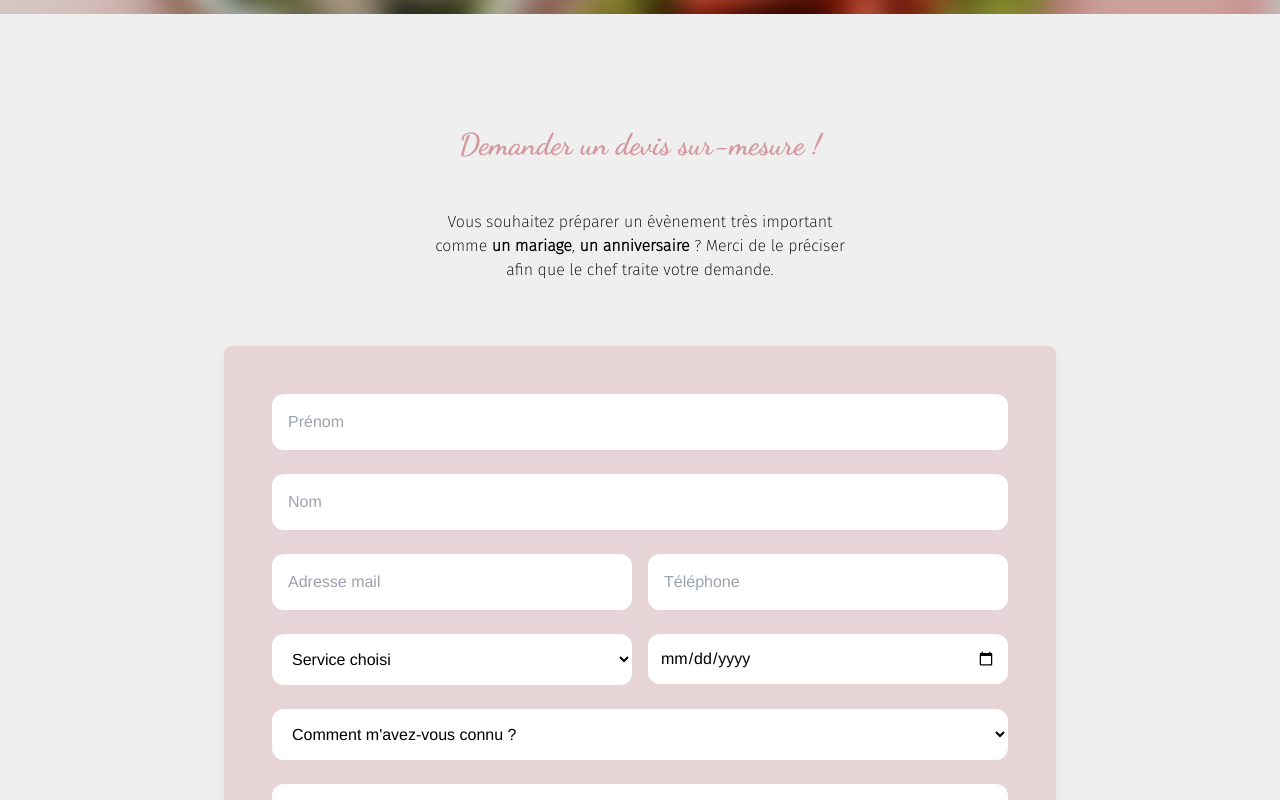
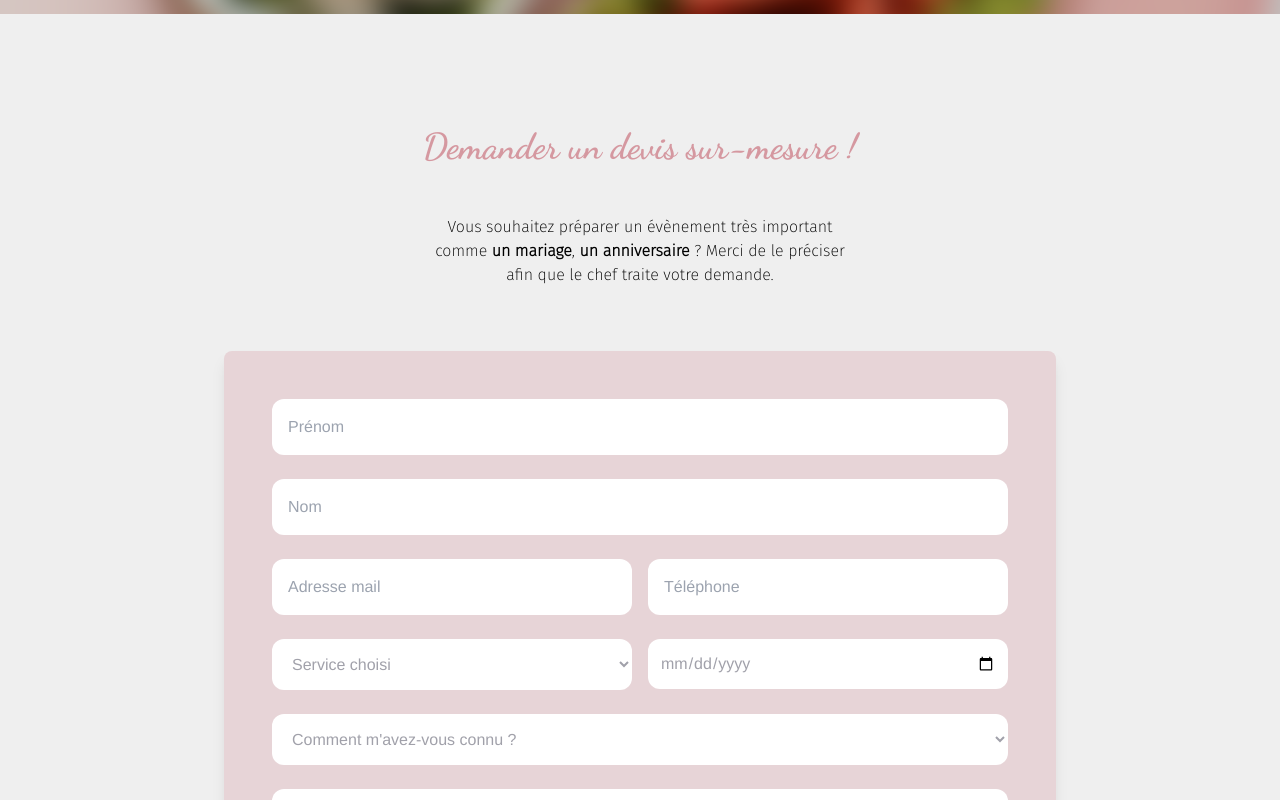
Before and after one commit to franzhopp/By-Sarah-Cuisine, a React (Vite) app: page /devis-gratuit in a window 1280 px wide. Shown: the part 560-1360 px from the top of the page. Built offline with nearby package versions, Linux system fonts and the light colour scheme.

Commit message:
[ADD] update navbar

```diff
--- a/src/Components/Contact/form.jsx
+++ b/src/Components/Contact/form.jsx
@@ -6,7 +6,7 @@ const Form = () => {
     <section className="image-blur-by-sarah-cuisine">
       <div className="max-w-4xl mx-auto px-4 sm:py-20 sm:px-6 lg:px-8">
         <span className="flex flex-col text-center">
-          <p className="font-sans-serif text-2xl font-extrabold text-gray mb-5 mt-10">
+          <p className="font-sans-serif text-2xl font-extrabold text-white mb-5 mt-10">
             Contactez Sarah pour plus d’informations concernant ses prestations
             !
           </p>
--- a/src/Components/Homepage/homepage.jsx
+++ b/src/Components/Homepage/homepage.jsx
@@ -11,7 +11,7 @@ const Homepage = () => {
           className="px-16"
         />
       </div>
-      <div className="text-transparent mb-14">Division invisible</div>
+      <div className="text-transparent mb-12">Division invisible</div>
       <div id="about"></div>
     </section>
   );
--- a/src/Components/Partner/avis-client.jsx
+++ b/src/Components/Partner/avis-client.jsx
@@ -14,7 +14,7 @@ const AvisClient = () => {
             <circle cx="72.5" cy="72.5" r="72.5" fill="#d598a0" />
             <circle cx="72.5" cy="72.5" r="59.5" fill="white" />
           </svg>
-          <h2 className="text-pink text-center mt-3 lg:mt-5">MARIE, 35 ans</h2>
+          <h2 className="text-pink font-sans-recursive text-2xl text-center mt-3 lg:mt-5">Marie, 35 ans</h2>
           <p className="text-justify font-sans-serif mt-4">
             Lorem ipsum dolor sit amet consectetur adipisicing elit. Nulla
             labore aliquid cupiditate officia vitae laboriosam ducimus
@@ -34,7 +34,7 @@ const AvisClient = () => {
             <circle cx="72.5" cy="72.5" r="72.5" fill="#d598a0" />
             <circle cx="72.5" cy="72.5" r="59.5" fill="white" />
           </svg>
-          <h2 className="text-pink text-center mt-3 lg:mt-5">MARIE, 35 ans</h2>
+          <h2 className="text-pink font-sans-recursive text-2xl text-center mt-3 lg:mt-5">Karim, 35 ans</h2>
           <p className="text-justify font-sans-serif mt-4">
             Lorem ipsum dolor sit amet consectetur adipisicing elit. Nulla
             labore aliquid cupiditate officia vitae laboriosam ducimus
@@ -54,7 +54,7 @@ const AvisClient = () => {
             <circle cx="72.5" cy="72.5" r="72.5" fill="#d598a0" />
             <circle cx="72.5" cy="72.5" r="59.5" fill="white" />
           </svg>
-          <h2 className="text-pink text-center mt-3 lg:mt-5">MARIE, 35 ans</h2>
+          <h2 className="text-pink font-sans-recursive text-2xl text-center mt-3 lg:mt-5">Lou, 35 ans</h2>
           <p className="text-justify font-sans-serif mt-4">
             Lorem ipsum dolor sit amet consectetur adipisicing elit. Nulla
             labore aliquid cupiditate officia vitae laboriosam ducimus
--- a/src/Components/Section/section.jsx
+++ b/src/Components/Section/section.jsx
@@ -5,7 +5,7 @@ const Section = () => {
     <section className="mb-12">
       <div className="flex justify-center mt-16">
         <h2 className="font-extrabold text-2xl sm:text-4xl">
-          <span className="font-section">{`Traiteur de tous types d'évènements`}</span>
+          <span className="text-pink font-sans-recursive">{`Traiteur de tous types d'évènements`}</span>
         </h2>
       </div>
       <div className="flex justify-center">
--- a/src/Components/Section/section_duplicate.jsx
+++ b/src/Components/Section/section_duplicate.jsx
@@ -4,7 +4,7 @@ import { MdOutlineEditNote } from "react-icons/md";
 const SectionDuplicate = () => {
   return (
     <section className="bg-f3dbc3 py-12 px-4 sm:py-16 sm:px-6 lg:px-8 lg:py-20 text-center">
-      <h2 className=" font-sans-recursive text-4xl md:text-5xl font-extrabold text-white">
+      <h2 className="font-sans-recursive text-4xl md:text-5xl font-extrabold text-white">
         Découvrez toute la gallerie du traiteur
       </h2>
       <p className="font-sans-serif text-white font-extrabold mt-3 px-4 text-md sm:text-1 sm:mt-4">
--- a/src/Pages/Devis/devis.jsx
+++ b/src/Pages/Devis/devis.jsx
@@ -5,16 +5,17 @@ const DevisFree = () => {
     <section className=" bg-efefef">
       <NavbarDevis />
       <div className="mx-auto max-w-4xl px-4 py-28 sm:px-6 lg:px-8">
-        <h1 className="text-3xl font-sans-recursive font-extrabold text-pink text-center">
-          Demander un devis sur-mesure !
-        </h1>
+        <h2 className="font-extrabold text-2xl text-center sm:text-4xl">
+          <span className="text-pink font-sans-recursive">{`Demander un devis sur-mesure !`}</span>
+        </h2>
 
         <div className="flex justify-center">
           <div className="w-full sm:w-2/4">
             <div className="mt-12 mb-16 font-sans-serif text-base text-center">
-              Vous souhaitez préparer un évènement très important comme <span className="font-extrabold">un
-              mariage</span>, <span className="font-extrabold">un anniversaire</span> ? Merci de le préciser afin que le chef
-              traite votre demande.
+              Vous souhaitez préparer un évènement très important comme{" "}
+              <span className="font-extrabold">un mariage</span>,{" "}
+              <span className="font-extrabold">un anniversaire</span> ? Merci de
+              le préciser afin que le chef traite votre demande.
             </div>
           </div>
         </div>
@@ -77,7 +78,7 @@ const DevisFree = () => {
                     Service choisi
                   </label>
                   <select
-                    className="rounded-xl w-full p-4 outline-none input-secondary border-gray-200 text-md mb-2 bg-white"
+                    className="rounded-xl w-full p-4 outline-none input-secondary border-gray-200 text-md mb-2 bg-white text-zinc-400"
                     placeholder="Service choisi"
                     type="email"
                     id="email"
@@ -95,7 +96,7 @@ const DevisFree = () => {
                     Date de la commande
                   </label>
                   <input
-                    className="rounded-xl w-full p-3 outline-none input-secondary border-gray-200 text-md mb-2 bg-white"
+                    className="rounded-xl w-full p-3 outline-none input-secondary border-gray-200 text-md mb-2 bg-white text-zinc-400"
                     placeholder="Date de la commande"
                     type="date"
                     id="phone"
@@ -105,7 +106,7 @@ const DevisFree = () => {
 
               <div>
                 <select
-                  className="rounded-xl w-full p-4 outline-none input-secondary border-gray-200 text-md mb-2 bg-white"
+                  className="rounded-xl w-full p-4 outline-none input-secondary border-gray-200 text-md mb-2 bg-white text-zinc-400"
                   placeholder="Service choisi"
                   type="email"
                   id="email"
```
Also changed, not shown: src/Components/Navigation/navbar.jsx (+12 -13 lines), src/assets/logo-bsc.png (added).
